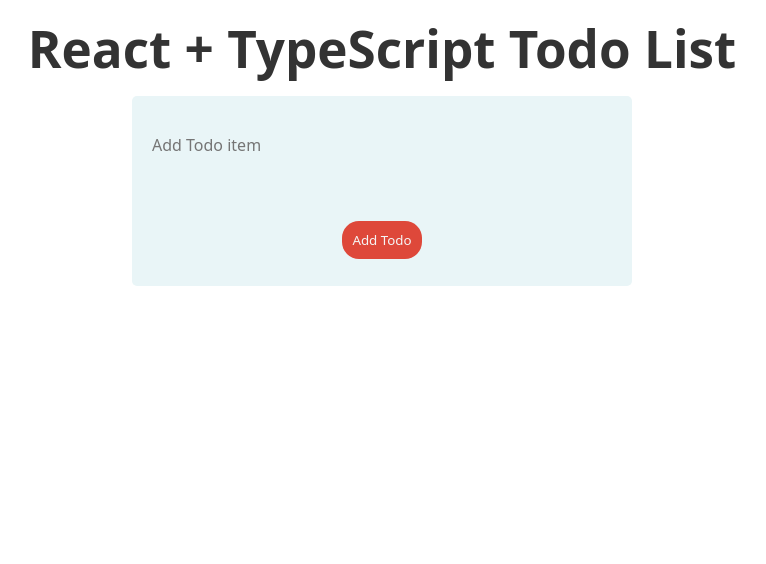
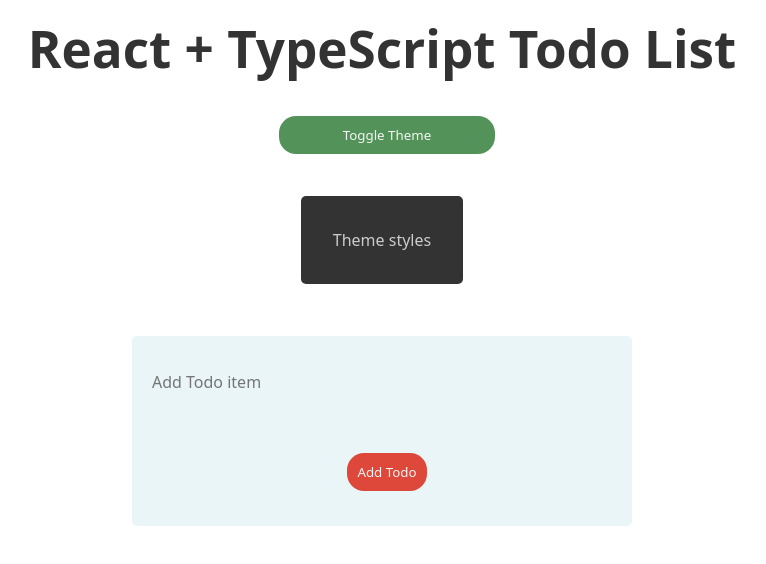
Before and after one commit to t-sats/react-ts-todo-list, a React (Vite) app: page / in a window 1280 px wide. Shown: the top 564 px of the page, without its empty margins (258-1024 px from the left). Built offline with nearby package versions, Linux system fonts and the light colour scheme.

Commit message:
themecontext: add theme context

```diff
--- a/src/App.tsx
+++ b/src/App.tsx
@@ -1,6 +1,8 @@
 import TodoList from './components/todo-list/TodoList';
+import { ThemeContextProvider } from './contexts/ThemeContext';
+import ToggleTheme from './components/toggle-theme/ToggleTheme';
 
-import './style.css';
+import './styles/style.css';
 
 function App() {
 
@@ -8,6 +10,9 @@
     <>
       <div className='container'>
         <h1>React + TypeScript Todo List</h1>
+          <ThemeContextProvider>
+              <ToggleTheme/>
+          </ThemeContextProvider>
           <TodoList/>
       </div>
     </>
--- a/src/components/todo-edit-form/TodoEditForm.tsx
+++ b/src/components/todo-edit-form/TodoEditForm.tsx
@@ -1,4 +1,4 @@
-import React, { ChangeEvent } from 'react';
+import { ChangeEvent } from 'react';
 
 import './TodoEditForm.css';
 
@@ -20,7 +20,7 @@
             <button onClick={saveEditedTodo}>Save</button>
             <button onClick={cancelEditing}>Cancel</button>
         </div>
-    )
+    );
 };
 
 export default TodoEditForm;
--- a/src/components/todo-form/TodoForm.tsx
+++ b/src/components/todo-form/TodoForm.tsx
@@ -1,4 +1,4 @@
-import React, { ChangeEvent } from 'react';
+import { ChangeEvent } from 'react';
 
 import './TodoForm.css';
 
@@ -18,7 +18,7 @@
             />
             <button onClick={addTodo}>Add Todo</button>
         </div>
-    )
+    );
 };
 
 export default TodoForm;
--- a/src/components/todo-list-item/TodoListItem.tsx
+++ b/src/components/todo-list-item/TodoListItem.tsx
@@ -1,4 +1,4 @@
-import React, { ReactNode } from 'react';
+import { ReactNode } from 'react';
 
 import './TodoListItem.css'
 
@@ -13,7 +13,7 @@
             <p className={className}>{text}</p>
             {children}
         </div>
-    )
+    );
 };
 
 export default TodoListItem;
--- a/src/components/todo-list/TodoList.tsx
+++ b/src/components/todo-list/TodoList.tsx
@@ -1,4 +1,4 @@
-import React, {ChangeEvent, useEffect, useState} from 'react';
+import React, { ChangeEvent, useEffect, useState } from 'react';
 import TodoForm from '../todo-form/TodoForm';
 import TodoEditForm from '../todo-edit-form/TodoEditForm';
 import TodoListItem from '../todo-list-item/TodoListItem';
@@ -111,7 +111,7 @@
                 )}
             </div>
         </>
-    )
+    );
 };
 
 export default TodoList;
--- /dev/null
+++ b/src/components/toggle-theme/ToggleTheme.css
@@ -0,0 +1,19 @@
+
+.toggle-theme-container {
+    display: flex;
+    flex-direction: column;
+    margin: 10px;
+    padding: 10px;
+}
+
+button {
+    background-color: #539359;
+    border: none;
+    border-radius: 17px;
+    color: #f5f5f5;
+    cursor: pointer;
+    padding: 10px;
+    min-width: 80px;
+    margin-bottom: 10px;
+    margin-left: 10px;
+}
--- /dev/null
+++ b/src/components/toggle-theme/ToggleTheme.tsx
@@ -0,0 +1,41 @@
+import { useTheme } from '../../hooks/useTheme';
+import { AppTheme } from '../../styles/themes';
+
+import './ToggleTheme.css';
+
+const ToggleTheme = () => {
+    const { theme, toggleTheme } = useTheme();
+
+    const ThemeStyle: AppTheme = {
+        dark: {
+            backgroundColor: '#333333',
+            border: 'none',
+            borderRadius: '5px',
+            color: '#cccccc',
+            margin: '2rem',
+            padding: '2rem'
+        },
+        light: {
+            backgroundColor: '#cccccc',
+            border: 'none',
+            borderRadius: '5px',
+            color: '#333333',
+            margin: '2rem',
+            padding: '2rem'
+        }
+    };
+
+    const themeStyle = {
+        ...(theme === 'light' ? ThemeStyle.light : ThemeStyle.dark)
+    };
+
+
+    return (
+        <div className='toggle-theme-container'>
+            <button onClick={toggleTheme}>Toggle Theme</button>
+            <div style={themeStyle}>Theme styles</div>
+        </div>
+    );
+};
+
+export default ToggleTheme;
--- /dev/null
+++ b/src/contexts/ThemeContext.tsx
@@ -0,0 +1,30 @@
+import { useState, ReactNode, createContext } from 'react';
+
+type Theme = 'light' | 'dark';
+
+type ThemeContextType = {
+    theme: Theme,
+    toggleTheme: () => void
+};
+
+export const ThemeContext = createContext<ThemeContextType | null>(null);
+
+type ThemeContextProviderProps = {
+    children: ReactNode;
+};
+
+export const ThemeContextProvider = ({ children } : ThemeContextProviderProps) => {
+
+    const [theme, setTheme] = useState<Theme>('dark');
+
+    const toggleTheme = () => {
+        setTheme((prevTheme) => (prevTheme === 'dark' ? 'light' : 'dark' ))
+
+    };
+
+    return (
+        <ThemeContext.Provider value={{theme, toggleTheme}}>
+            {children}
+        </ThemeContext.Provider>
+    );
+};
--- /dev/null
+++ b/src/hooks/useTheme.ts
@@ -0,0 +1,10 @@
+import { useContext } from 'react';
+import { ThemeContext } from '../contexts/ThemeContext';
+
+export const useTheme = () => {
+    const context = useContext(ThemeContext);
+    if(!context) {
+        throw new Error('useTheme must be used within a ThemeContextProvider')
+    }
+    return context;
+};
--- a/src/main.tsx
+++ b/src/main.tsx
@@ -2,7 +2,7 @@
 import { createRoot } from 'react-dom/client';
 import App from './App.tsx';
 
-import './style.css';
+import './styles/style.css';
 
 createRoot(document.getElementById('root')!).render(
   <StrictMode>
--- /dev/null
+++ b/src/styles/themes/index.ts
@@ -0,0 +1,6 @@
+import { CSSProperties } from 'react';
+
+export type AppTheme = {
+    dark: CSSProperties,
+    light: CSSProperties,
+}
```
Also changed, not shown: src/styles/style.css (renamed from src/style.css).
